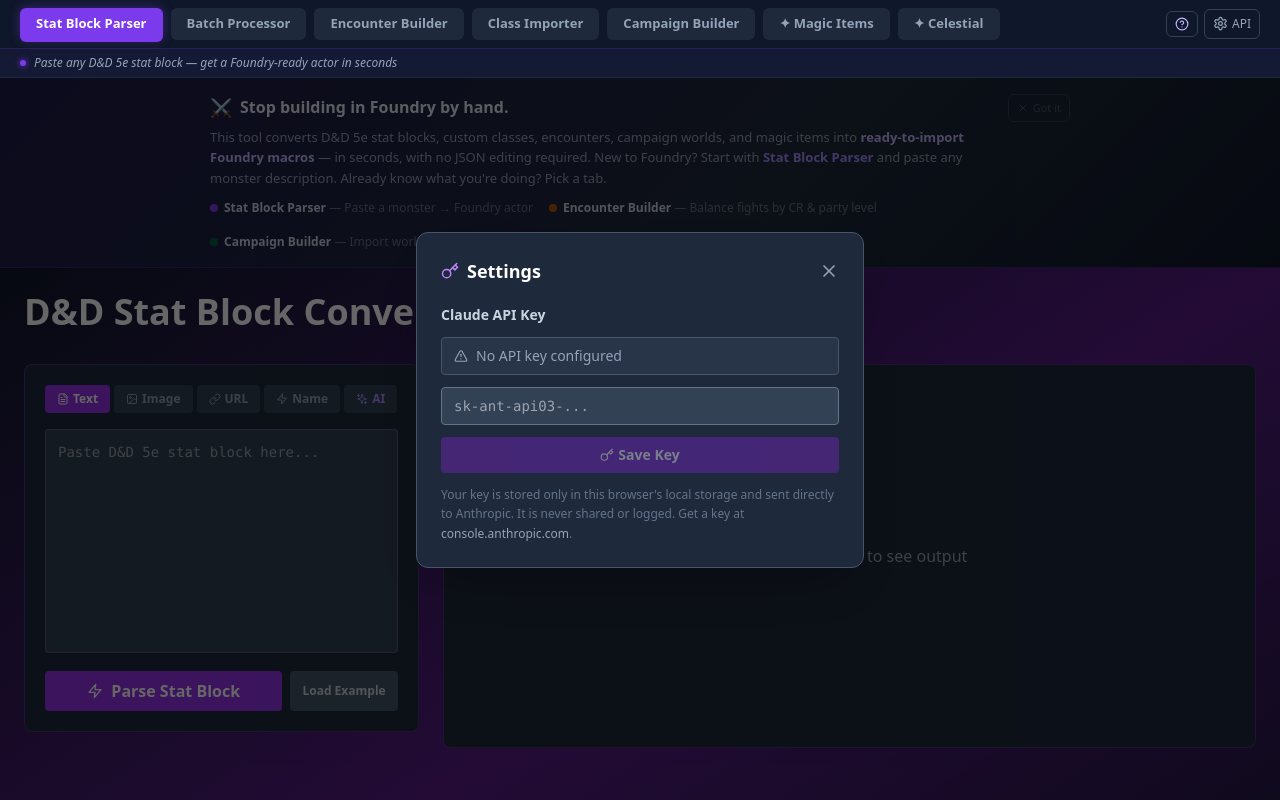
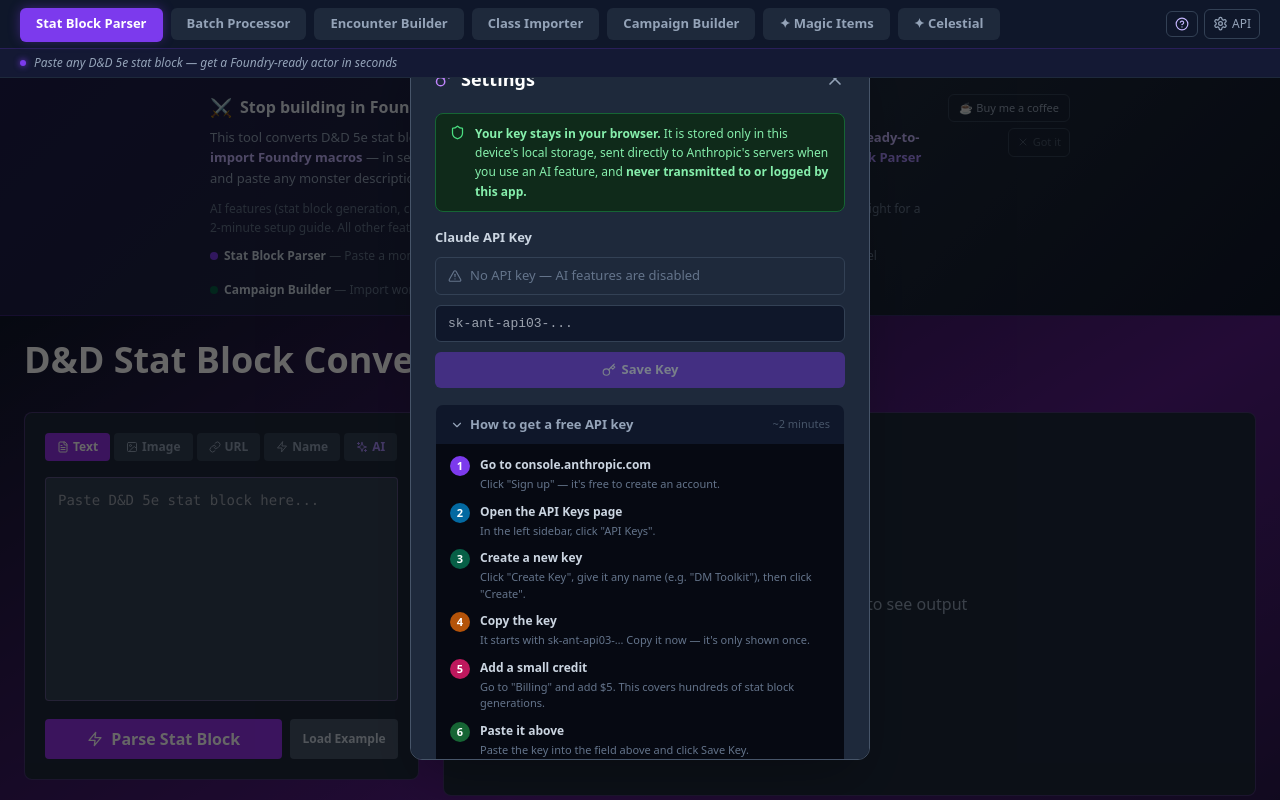
Before and after one commit to NextGenDev-NGD/Tonyb29, a React (Vite) app: page / in a window 1280 px wide. Both pictures are taken after a click on the button "API". Shown: the top 800 px of the page. Built offline with nearby package versions, Linux system fonts and the light colour scheme.

Commit message:
Ko-fi link + API key walkthrough + BLANK_PRESET export

```diff
--- a/parser-versions/settings-modal.tsx
+++ b/parser-versions/settings-modal.tsx
@@ -1,16 +1,20 @@
 import { useState, useEffect } from 'react'
-import { X, Key, CheckCircle, AlertTriangle, Trash2 } from 'lucide-react'
+import { X, Key, CheckCircle, AlertTriangle, Trash2, ChevronDown, ChevronRight, Shield, ExternalLink } from 'lucide-react'
 import { getApiKey, setApiKey, clearApiKey } from './claude-api'
 
 type Props = { onClose: () => void }
 
 export default function SettingsModal({ onClose }: Props) {
-  const [keyInput, setKeyInput]   = useState('')
-  const [saved, setSaved]         = useState(false)
-  const [hasKey, setHasKey]       = useState(false)
+  const [keyInput, setKeyInput]         = useState('')
+  const [saved, setSaved]               = useState(false)
+  const [hasKey, setHasKey]             = useState(false)
+  const [showWalkthrough, setShowWalkthrough] = useState(false)
 
   useEffect(() => {
-    setHasKey(!!getApiKey())
+    const key = getApiKey()
+    setHasKey(!!key)
+    // Auto-open walkthrough if no key is set yet
+    if (!key) setShowWalkthrough(true)
   }, [])
 
   const save = () => {
@@ -34,7 +38,9 @@
       style={{ background: 'rgba(0,0,0,0.6)' }}
       onClick={e => { if (e.target === e.currentTarget) onClose() }}
     >
-      <div className="bg-slate-800 border border-slate-600 rounded-xl p-6 w-full max-w-md shadow-2xl">
+      <div className="bg-slate-800 border border-slate-600 rounded-xl shadow-2xl"
+        style={{ width: '100%', maxWidth: 460, maxHeight: '90vh', overflowY: 'auto' }}>
+        <div style={{ padding: '24px 24px 20px' }}>
 
           {/* Header */}
           <div className="flex items-center justify-between mb-5">
@@ -46,21 +52,37 @@
             </button>
           </div>
 
+          {/* Security badge — prominent, above input */}
+          <div style={{
+            display: 'flex', alignItems: 'flex-start', gap: 10,
+            background: '#0f2a1a', border: '1px solid #166534',
+            borderRadius: 8, padding: '10px 14px', marginBottom: 16,
+          }}>
+            <Shield size={15} style={{ color: '#4ade80', flexShrink: 0, marginTop: 1 }} />
+            <div style={{ fontSize: 12, color: '#86efac', lineHeight: 1.6 }}>
+              <strong>Your key stays in your browser.</strong> It is stored only in this
+              device's local storage, sent directly to Anthropic's servers when you use
+              an AI feature, and <strong>never transmitted to or logged by this app.</strong>
+            </div>
+          </div>
+
           {/* API Key section */}
-        <div className="space-y-3">
-          <label className="block text-slate-300 text-sm font-semibold">
+          <div style={{ display: 'flex', flexDirection: 'column', gap: 10 }}>
+            <label style={{ color: '#cbd5e1', fontSize: 13, fontWeight: 600 }}>
               Claude API Key
             </label>
 
             {/* Current key status */}
-          <div className={`flex items-center gap-2 text-sm px-3 py-2 rounded ${
-            hasKey
-              ? 'bg-green-900/30 border border-green-600/40 text-green-300'
-              : 'bg-slate-700/50 border border-slate-600 text-slate-400'
-          }`}>
+            <div style={{
+              display: 'flex', alignItems: 'center', gap: 8, fontSize: 13,
+              padding: '8px 12px', borderRadius: 6,
+              background: hasKey ? '#052e16' : '#1e293b',
+              border: `1px solid ${hasKey ? '#166534' : '#334155'}`,
+              color: hasKey ? '#4ade80' : '#64748b',
+            }}>
               {hasKey
-              ? <><CheckCircle size={14} /> API key is saved</>
-              : <><AlertTriangle size={14} /> No API key configured</>
+                ? <><CheckCircle size={14} /> API key is saved — AI features are enabled</>
+                : <><AlertTriangle size={14} /> No API key — AI features are disabled</>
               }
             </div>
 
@@ -71,32 +93,105 @@
               onChange={e => setKeyInput(e.target.value)}
               onKeyDown={e => e.key === 'Enter' && save()}
               placeholder="sk-ant-api03-..."
-            className="w-full bg-slate-700 text-white text-sm rounded px-3 py-2 border border-slate-500 focus:border-purple-400 focus:outline-none font-mono"
+              style={{
+                background: '#0f172a', color: '#e2e8f0', fontSize: 13,
+                borderRadius: 6, padding: '8px 12px',
+                border: '1px solid #334155', outline: 'none',
+                fontFamily: 'monospace', width: '100%', boxSizing: 'border-box' as const,
+              }}
             />
 
-          <div className="flex gap-2">
+            <div style={{ display: 'flex', gap: 8 }}>
               <button
                 onClick={save}
                 disabled={!keyInput.trim()}
-              className="flex-1 flex items-center justify-center gap-1 bg-purple-700 hover:bg-purple-600 disabled:opacity-40 text-white text-sm font-semibold py-2 rounded transition"
+                style={{
+                  flex: 1, display: 'flex', alignItems: 'center', justifyContent: 'center', gap: 6,
+                  background: saved ? '#065f46' : '#7c3aed',
+                  border: 'none', borderRadius: 6, color: '#fff',
+                  fontSize: 13, fontWeight: 600, padding: '8px 0', cursor: 'pointer',
+                  opacity: !keyInput.trim() ? 0.4 : 1, transition: 'background 0.15s',
+                }}
               >
                 {saved ? <><CheckCircle size={14} /> Saved!</> : <><Key size={14} /> Save Key</>}
               </button>
               {hasKey && (
                 <button
                   onClick={remove}
-                className="flex items-center gap-1 bg-red-900/50 hover:bg-red-800 text-red-300 text-sm font-semibold px-3 py-2 rounded transition"
+                  style={{
+                    display: 'flex', alignItems: 'center', gap: 6,
+                    background: 'rgba(127,29,29,0.4)', border: '1px solid #7f1d1d',
+                    borderRadius: 6, color: '#fca5a5', fontSize: 13,
+                    fontWeight: 600, padding: '8px 12px', cursor: 'pointer',
+                  }}
                   title="Remove saved key"
                 >
                   <Trash2 size={14} />
                 </button>
               )}
             </div>
+          </div>
 
-          <p className="text-slate-500 text-xs leading-relaxed">
-            Your key is stored only in this browser's local storage and sent directly to Anthropic. It is never shared or logged.
-            Get a key at <span className="text-slate-400">console.anthropic.com</span>.
-          </p>
+          {/* Walkthrough — collapsible */}
+          <div style={{ marginTop: 16, border: '1px solid #1e293b', borderRadius: 8, overflow: 'hidden' }}>
+            <button
+              onClick={() => setShowWalkthrough(v => !v)}
+              style={{
+                width: '100%', display: 'flex', alignItems: 'center', justifyContent: 'space-between',
+                padding: '10px 14px', background: '#0f172a', border: 'none', cursor: 'pointer',
+                color: '#94a3b8', fontSize: 13, fontWeight: 600,
+              }}
+            >
+              <span style={{ display: 'flex', alignItems: 'center', gap: 6 }}>
+                {showWalkthrough ? <ChevronDown size={14} /> : <ChevronRight size={14} />}
+                How to get a free API key
+              </span>
+              <span style={{ fontSize: 11, color: '#475569', fontWeight: 400 }}>~2 minutes</span>
+            </button>
+
+            {showWalkthrough && (
+              <div style={{ padding: '4px 14px 14px', background: '#060912' }}>
+                <div style={{ display: 'flex', flexDirection: 'column', gap: 10, marginTop: 8 }}>
+
+                  {([
+                    ['1', '#7c3aed', 'Go to console.anthropic.com', 'Click "Sign up" — it\'s free to create an account.'],
+                    ['2', '#0369a1', 'Open the API Keys page', 'In the left sidebar, click "API Keys".'],
+                    ['3', '#065f46', 'Create a new key', 'Click "Create Key", give it any name (e.g. "DM Toolkit"), then click "Create".'],
+                    ['4', '#b45309', 'Copy the key', 'It starts with sk-ant-api03-… Copy it now — it\'s only shown once.'],
+                    ['5', '#be185d', 'Add a small credit', 'Go to "Billing" and add $5. This covers hundreds of stat block generations.'],
+                    ['6', '#166534', 'Paste it above', 'Paste the key into the field above and click Save Key.'],
+                  ] as [string, string, string, string][]).map(([num, color, title, desc]) => (
+                    <div key={num} style={{ display: 'flex', gap: 10, alignItems: 'flex-start' }}>
+                      <span style={{
+                        width: 20, height: 20, borderRadius: '50%', background: color,
+                        color: '#fff', fontSize: 11, fontWeight: 700,
+                        display: 'flex', alignItems: 'center', justifyContent: 'center', flexShrink: 0,
+                      }}>{num}</span>
+                      <div>
+                        <div style={{ fontSize: 12, fontWeight: 600, color: '#cbd5e1', marginBottom: 2 }}>{title}</div>
+                        <div style={{ fontSize: 11, color: '#64748b', lineHeight: 1.5 }}>{desc}</div>
+                      </div>
+                    </div>
+                  ))}
+
+                  <a
+                    href="https://console.anthropic.com"
+                    target="_blank"
+                    rel="noopener noreferrer"
+                    style={{
+                      display: 'flex', alignItems: 'center', justifyContent: 'center', gap: 6,
+                      background: '#1e293b', border: '1px solid #334155', borderRadius: 6,
+                      color: '#94a3b8', fontSize: 12, fontWeight: 600, padding: '7px 0',
+                      textDecoration: 'none', marginTop: 4,
+                    }}
+                  >
+                    <ExternalLink size={12} /> Open console.anthropic.com
+                  </a>
+                </div>
+              </div>
+            )}
+          </div>
+
         </div>
       </div>
     </div>
--- a/src/App.tsx
+++ b/src/App.tsx
@@ -208,6 +208,9 @@
                 New to Foundry? Start with <strong style={{ color: '#a78bfa' }}>Stat Block Parser</strong> and paste any monster description.
                 Already know what you&apos;re doing? Pick a tab.
               </p>
+              <p style={{ margin: '0 0 10px', fontSize: 12, color: '#64748b', lineHeight: 1.6 }}>
+                AI features (stat block generation, campaign builder, magic items) require a Claude API key — click <strong style={{ color: '#94a3b8' }}>API ⚙</strong> in the top right for a 2-minute setup guide. All other features work without a key.
+              </p>
               <div style={{ display: 'flex', gap: 16, flexWrap: 'wrap' as const }}>
                 {([
                   ['#7c3aed', 'Stat Block Parser', 'Paste a monster → Foundry actor'],
@@ -224,13 +227,29 @@
                 ))}
               </div>
             </div>
+            <div style={{ display: 'flex', flexDirection: 'column', gap: 6, flexShrink: 0, alignItems: 'flex-end' }}>
+              <a
+                href="https://ko-fi.com/tonyb29"
+                target="_blank"
+                rel="noopener noreferrer"
+                style={{
+                  display: 'flex', alignItems: 'center', gap: 5,
+                  background: 'none', border: '1px solid #334155', borderRadius: 6,
+                  padding: '5px 10px', color: '#94a3b8', fontSize: 11,
+                  textDecoration: 'none', whiteSpace: 'nowrap' as const,
+                }}
+                title="If this saved you prep time, a coffee is appreciated!"
+              >
+                ☕ Buy me a coffee
+              </a>
               <button onClick={dismissBanner} title="Don't show again" style={{
                 background: 'none', border: '1px solid #334155', borderRadius: 6,
-              padding: '5px 8px', cursor: 'pointer', color: '#475569', flexShrink: 0,
+                padding: '5px 8px', cursor: 'pointer', color: '#475569',
                 display: 'flex', alignItems: 'center', gap: 4, fontSize: 11,
               }}>
                 <X size={12} /> Got it
               </button>
+            </div>
           </div>
         </div>
       )}
```
Also changed, not shown: parser-versions/campaign-eldoria-preset.ts (+22 -0 lines). Lines whose indentation alone changed are shown as unchanged.
